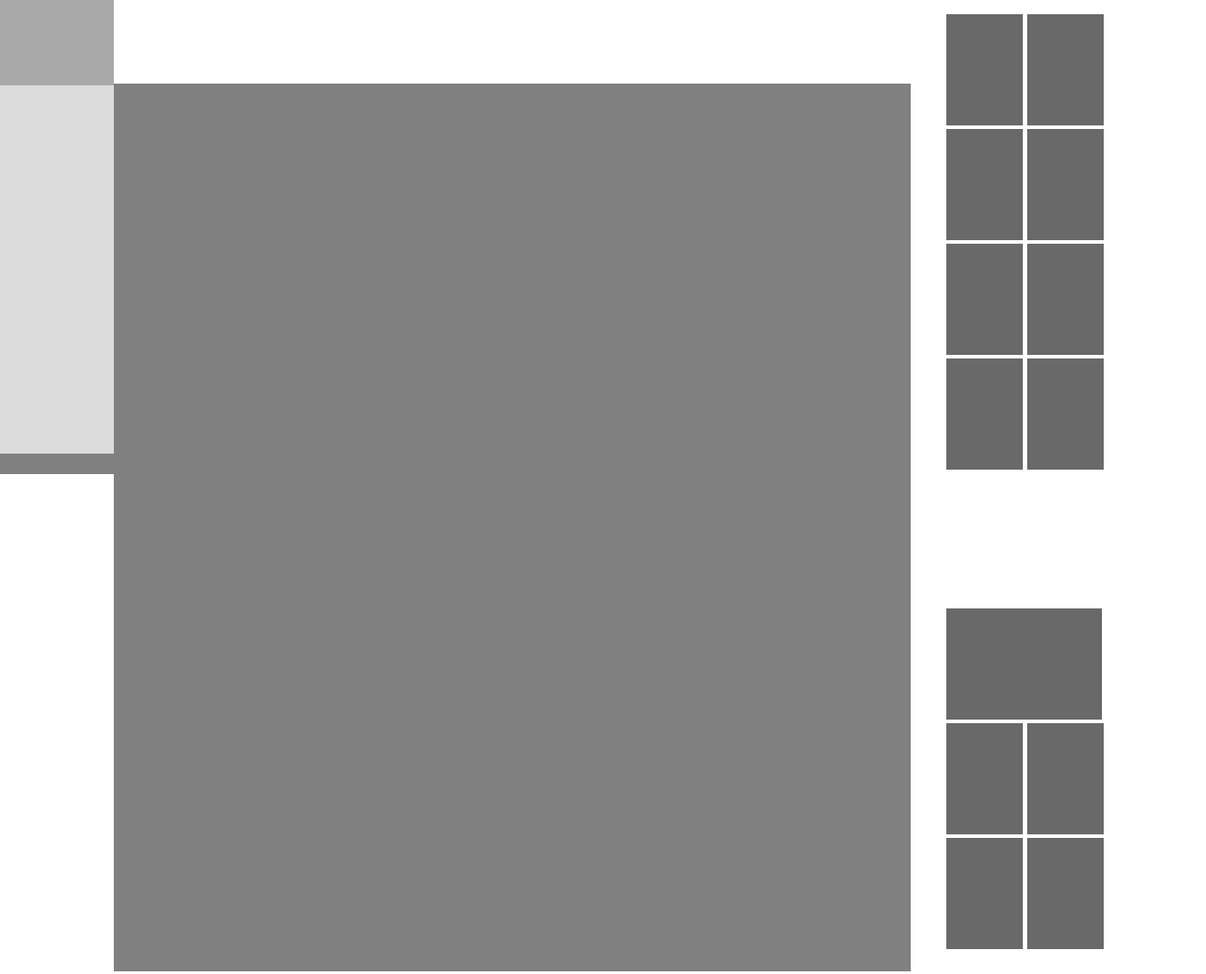
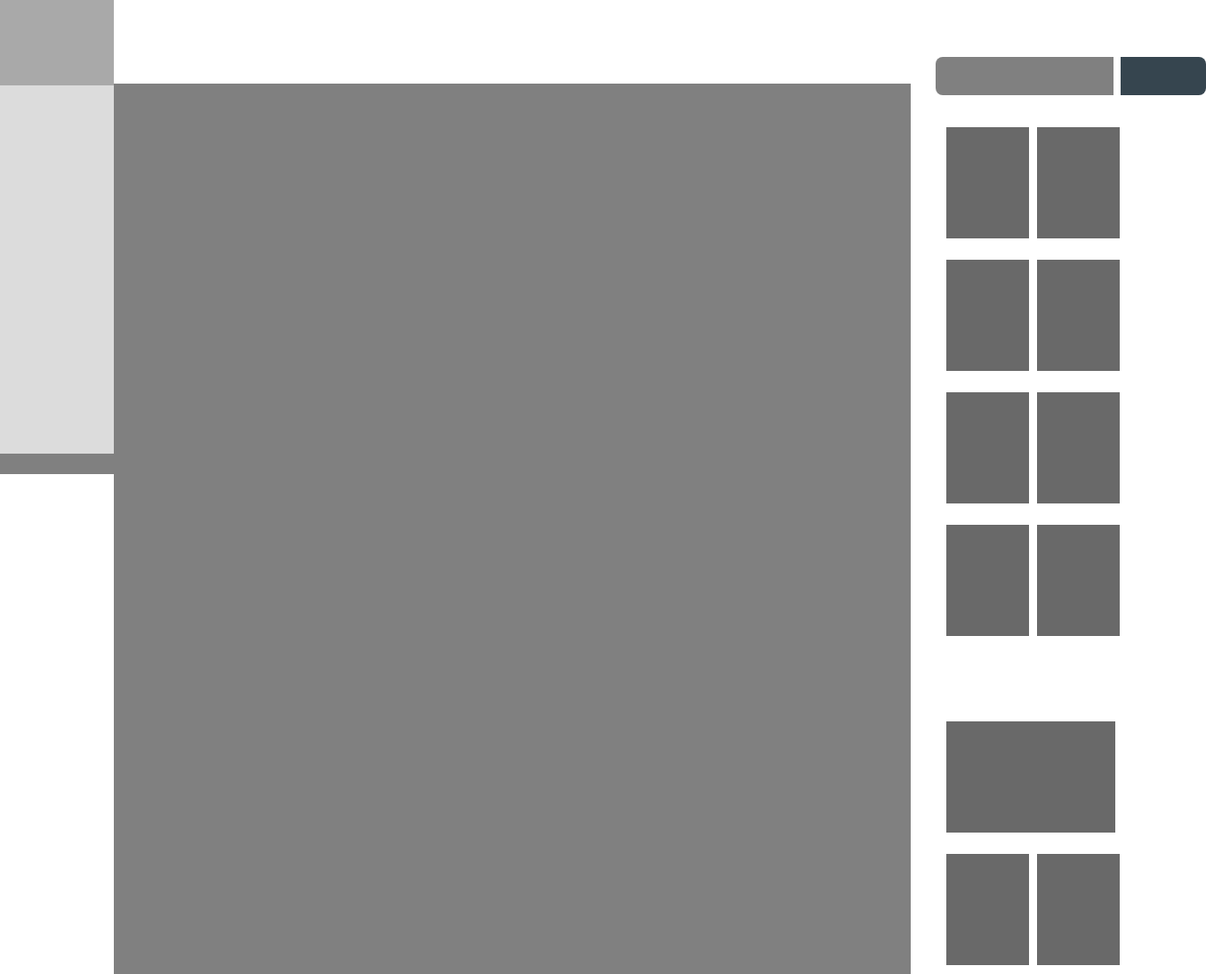
Before and after one commit to webtestingrun15/smashingmagazine-homepage, a plain HTML site: page index.html in a window 1280 px wide. Shown: the top 1095 px of the page at 89% size, 1356 px wide, since content can reach past the window. Drawn offline with Linux system fonts and the light colour scheme.

Commit message:
style aside search

```diff
--- a/main.css
+++ b/main.css
@@ -478,8 +478,6 @@ main {
     background: gray;
     width: 70%;
 }
-
-
 /**
 *
 * =Aside
@@ -489,21 +487,40 @@ main {
 aside {
     order: 3;
     width: 20%;
+    margin-top: 4em;
 }
 
+/*search*/
+
+.search {
+    background-color: gray;
+    width: 78%;
+    margin: 0 auto;
+    border-radius: .5em 0 0 .5em;
+}
+
+.search-button {
+    background: #36454F;
+    width: 96px;
+    height: 43px;
+    border-radius: 0 .5em .5em 0;
+    margin-left: 208px;
+}
 
 /*adds*/
+
 .adds {
     height: 652px;
 }
 
 .adds-list > li {
-    width: 40%;
+    width: 43%;
     height: 125px;
     background: #696969;
     display: inline-block;
+    margin: 20px 5px 0 0;
 }
 
 .adds-list > .double {
-    width: 81%;
+    width: 88%;
 }
```
